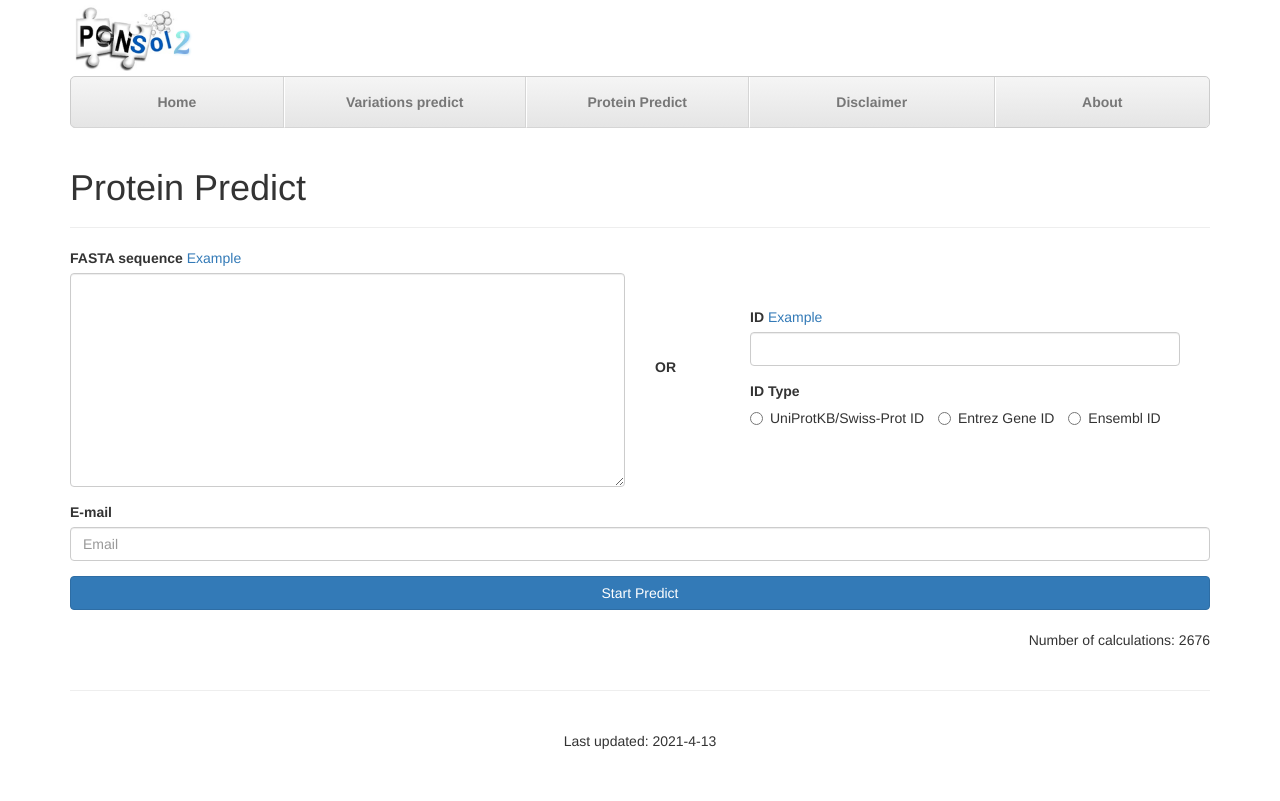
After one commit to XDcat/PonSol2_Web, a Django app: page /input/protein/ in a window 1280 px wide. The commit adds this page. Run offline with Django 3.2, Linux system fonts and the light colour scheme; data comes from the database, SQL or seed files in the repository; both versions use the stored data as it was after the commit; parts of the project's set-up code (start-up, migrations or seed data) failed here and were passed over; some libraries are stand-ins or nearby versions.

Commit message:
在开完组会后，对页面的布局进行了调整，也添加了文件的例子。

```diff
--- a/ponsol2/get_seq.py
+++ b/ponsol2/get_seq.py
@@ -14,6 +14,7 @@ a_list = ('A', 'C', 'D', 'E', 'F', 'G', 'H', 'I', 'K', 'L', 'M', 'N', 'P', 'Q',
 
 
 def get_seq_by_id(ids, type):
+    log.debug("id=%s, type=%s", ids, type)
     log.debug(f"ids={ids}, type={type}")
     if type == "gi":
         return get_seq_from_gi(ids)
--- a/ponsol2web/models.py
+++ b/ponsol2web/models.py
@@ -7,7 +7,8 @@ from collections import defaultdict
 class Task(models.Model):
     INPUT_TYPE = (
         ("id", "ID"),
-        ("seq", "Sequence")
+        ("seq", "Sequence"),
+        ("protein", "Protein")
     )
     ip = models.GenericIPAddressField()
     mail = models.EmailField(null=True)
--- /dev/null
+++ b/ponsol2web/static/ponsol2web/file/example-Amino acid substitution(s).txt
@@ -0,0 +1,6 @@
+>AAK83653.1 11-beta hydroxysteroid dehydrogenase type 1 [Homo sapiens]
+M1A
+F3K
+>sp|Q8NH21|OR4F5_HUMAN Olfactory receptor 4F5 OS=Homo sapiens OX=9606 GN=OR4F5 PE=3 SV=1
+V2E
+T3F
--- /dev/null
+++ b/ponsol2web/static/ponsol2web/file/example-ID(s) and amino acid substitution(s).txt
@@ -0,0 +1,5 @@
+>Q5VT03
+M1A
+F2Q
+>Q8NH21
+V2A
--- a/ponsol2web/templates/ponsol2web/base_generic.html
+++ b/ponsol2web/templates/ponsol2web/base_generic.html
@@ -36,8 +36,8 @@
             {#            </div>#}
             <ul class="nav nav-justified">
                 <li><a href="{% url "ponsol2:index" %}">Home</a></li>
-                <li><a href="{% url "ponsol2:input" %}">Predict</a></li>
-                <li><a href="{% url "ponsol2:task-list" %}">Result</a></li>
+                <li><a href="{% url "ponsol2:input" %}">Variations predict</a></li>
+                <li><a href="{% url "ponsol2:protein-predict" %}">Protein Predict</a></li>
                 <li><a href="{% url "ponsol2:disclaimer" %}">Disclaimer</a></li>
                 <li><a href="{% url "ponsol2:about" %}">About</a></li>
             </ul>
--- /dev/null
+++ b/ponsol2web/templates/ponsol2web/input_protein.html
@@ -0,0 +1,83 @@
+{% extends "ponsol2web/base_generic.html" %}
+{% block title %} Predict {% endblock %}
+{% block content %}
+    <div class="page-header">
+        <h1>Protein Predict</h1>
+    </div>
+    <div class="form row">
+        {% if error_msg %}
+            <div class="col-lg-12">
+                <div class="alert alert-warning" role="alert">{{ error_msg }}</div>
+            </div>
+        {% endif %}
+        <form id="ponsol_form" enctype="multipart/form-data" action="{% url "ponsol2:predict-protein" %}" method="post">
+            {% csrf_token %}
+            <div class="form-group col-md-12">
+                <div class="fix-vertical-center ">
+                    <div style="padding-left: 0px" class="col-md-6">
+                        <label for="seq">FASTA sequence</label>
+                        <a id="example_input" href="javascript:set_example_seq()">Example</a>
+                        <textarea class="form-control" rows="10" name="seq" id="seq"></textarea>
+                    </div>
+                    <div class="col-md-1">
+                        <strong>
+                            OR
+                        </strong>
+                    </div>
+                    <div class="col-md-5" style="margin-top: auto; margin-bottom: auto;">
+                        <div class="form-group">
+                            <label for="input_id">ID</label>
+                            <a id="example_input" href="javascript:set_example_id()">Example</a>
+                            <div class="fix-vertical-center">
+                                <div style="padding-left: 0px" class="col-md-12">
+                                    <input type="text" class="form-control" rows="10" name="input_id" id="input_id"></input>
+                                </div>
+                            </div>
+                        </div>
+                        <div>
+                            <div class="">
+                                <label> ID Type </label>
+                            </div>
+                            <div class="text-capitalize">
+                                <label class="radio-inline">
+                                    <input type="radio" name="type" id="inlineRadio3" value="uniprot id">UniProtKB/Swiss-Prot
+                                    ID</label>
+                                <label class="radio-inline">
+                                    <input type="radio" name="type" id="inlineRadio1" value="gi">Entrez gene ID
+                                </label>
+                                <label class="radio-inline">
+                                    <input type="radio" name="type" id="inlineRadio2" value="ensembl id">Ensembl ID
+                                </label>
+                            </div>
+                        </div>
+                    </div>
+                </div>
+            </div>
+            <div class="form-group col-md-12">
+                <div class="" style="padding-left: 0px">
+                    <label class="right-align" for="mail">E-mail</label>
+                    <input type="email" name="mail" class="form-control" id="mail" placeholder="Email" required>
+                </div>
+            </div>
+            <div class="col-md-12">
+                <input class="btn btn-primary text-capitalize btn-block" type="submit" value="start predict">
+            </div>
+            {% if record_count %}
+                <div class="text-right col-md-12" style="margin-top: 20px">Number of
+                    calculations: {{ record_count }}</div>
+            {% endif %}
+        </form>
+    </div>
+    <script type="text/javascript">
+        function set_example_seq() {
+            var seq_input = document.getElementById("seq")
+            seq_input.value = ">Example Protein\nSTSYNMDRFINK"
+        }
+        function set_example_id() {
+            var seq_input = document.getElementById("input_id")
+            seq_input.value = ">Q5VT03"
+            var seq_kind = document.getElementById("inlineRadio3")
+            seq_kind.checked = true;
+        }
+    </script>
+{% endblock %}
--- a/ponsol2web/urls.py
+++ b/ponsol2web/urls.py
@@ -6,7 +6,7 @@ __project__ = PonSol2_Web
 Fix the Problem, Not the Blame.
 '''
 
-from django.urls import path,include
+from django.urls import path, include
 from django.views.generic import TemplateView
 
 from . import views
@@ -18,8 +18,10 @@ urlpatterns = [
     path("input/index/", TemplateView.as_view(template_name="ponsol2web/predict_index.html"), name="input"),  # 输入数据
     path("input/sequence/", views.input_seq, name="seq-predict"),  # 通过序列预测
     path("input/id/", views.input_protein_id, name="seq-id"),  # 通过id预测
+    path("input/protein/", views.input_protein, name="protein-predict"),  # 通过id预测
     path("predict/seq/", views.predict_seq, name="predict-seq"),  # 预测
     path("predict/ids/", views.predict_ids, name="predict-ids"),
+    path("predict/protein/", views.predict_protein, name="predict-protein"),
 
     # result
     path("task/", views.task_list, name="task-list"),
@@ -32,9 +34,16 @@ urlpatterns = [
     path("disclaimer/", TemplateView.as_view(template_name="ponsol2web/disclaimer.html"), name="disclaimer"),
 
     path("task/running/", views.get_running_tasks, name="task-running"),
+    path("task/email/", views.get_running_mail, name="mail-running"),
     # download
     path("download/ponsol2_dataset", views.download_dataset_ponsol2, name="download-dataset-ponsol2"),
     path("download/ponsol_dataset", views.download_dataset_ponsol, name="download-dataset-ponsol"),
+    path("download/example/input_fasta_seq", views.download_example_input_fasta_seq,
+         name="download-example-input-fasta-seq"),
+    path("download/example/input_fasta_aa", views.download_example_input_aas,
+         name="download-example-input-fasta-aa"),
+    path("download/example/input_fasta_id", views.download_example_input_aa_and_id,
+         name="download-example-input-fasta-id"),
 
     # account
     path("accounts/", include("django.contrib.auth.urls")),
--- a/ponsol2web/views.py
+++ b/ponsol2web/views.py
@@ -12,12 +12,13 @@ from django.urls import reverse
 from ponsol2 import get_seq
 from ponsol2 import model as PonsolClassifier
 from . import mail_utils
-from .ThreadPool import global_thread_pool
+from .ThreadPool import global_thread_pool, global_mail_thread_pool
 from .models import Record, Task
 
 log = logging.getLogger("ponsol2_web.views")
 MAX_FILE_SIZE = 20 * 1024 * 8  # 20MB
 MAX_PAGE_NUM = 6
+A_LIST = ('A', 'C', 'D', 'E', 'F', 'G', 'H', 'I', 'K', 'L', 'M', 'N', 'P', 'Q', 'R', 'S', 'T', 'V', 'W', 'Y')
 
 
 def get_ip(request):
@@ -44,6 +45,11 @@ def input_seq(request):
 def input_protein_id(request):
     record_count = Record.objects.count()
     return render(request, "ponsol2web/input_protein_id.html", {"record_count": record_count})
+
+
+def input_protein(request):
+    record_count = Record.objects.count()
+    return render(request, "ponsol2web/input_protein.html", {"record_count": record_count})
 
 
 def predict_seq(request):
@@ -176,6 +182,63 @@ def predict_ids(request):
         return render(request, "ponsol2web/input_protein_id.html", {"error_msg": error_msg})
 
 
+def predict_protein(request):
+    log.debug("predict: input protein")
+    task = None
+    error_msg = None
+    try:
+        # get input
+        log.debug("get input")
+        log.debug("request.POST = \n%s", request.POST)
+        ip = get_ip(request)
+        mail = request.POST.get("mail", None)
+        input_sequence = request.POST.get("seq", None)
+        input_id = request.POST.get("input_id", None)
+        input_id_type = request.POST.get("type", None)
+        # create task
+        task = Task.objects.create(ip=ip, mail=mail, status="running", input_type="id")
+        task.save()
+        log.debug("creat task, id = %s", task.id)
+        # check seq and aa
+        log.debug("check seq and aa")
+        try:
+            pname, pseq, pid = check_protein_input(input_sequence, input_id, input_id_type)
+        except Exception as e:
+            error_msg = "No valid input."
+            raise RuntimeError(error_msg)
+        paa = []
+        for i in range(1, len(pseq) + 1):
+            a1 = pseq[i - 1]
+            for a2 in A_LIST:
+                if a2 != a1:
+                    one_aa = "{}{}{}".format(a1, i, a2)
+                    paa.append(one_aa.upper())
+        seqs = [pseq]
+        names = [pname]
+        aas = [paa]
+        ids = [pid]
+        log.debug(
+            "names, seqs, aas\nnames %s %s\nseqs %s %s\naas %s %s",
+            len(names), names, len(seqs), seqs, len(aas), aas
+        )
+        input_type = "protein"
+        log.debug("start predicting using thread pool: %s", global_thread_pool)
+        global_thread_pool.add_task(task.id, predict, task.id, names, seqs, aas, input_type.lower(), ids)
+        return HttpResponseRedirect(reverse("ponsol2:task-detail", args=(task.id,)))
+    except Exception as e:
+        if not error_msg:
+            error_msg = "There are some errors with input. Please have a check."
+        log.warning(error_msg)
+        log.info(traceback.format_exc())
+        log.info(e)
+        if task:
+            task.status = "error"
+            task.finish_time = datetime.now().strftime('%Y-%m-%d %H:%M:%S')
+            task.error_msg = error_msg
+            task.save()
+        return render(request, "ponsol2web/input_protein.html", {"error_msg": error_msg})
+
+
 def get_detail(request, record_id):
     record = get_object_or_404(Record, pk=record_id)
     return render(request, "ponsol2web/detail.html", {"record": record})
@@ -183,15 +246,6 @@ def get_detail(request, record_id):
 
 def get_about(request):
     return render(request, "ponsol2web/about.html", None)
-
-
-def get_running_tasks(request):
-    l = global_thread_pool.check_future()
-    if l:
-        l = str(l)
-    else:
-        l = "There is no running task."
-    return HttpResponse(l)
 
 
 # --- utils ---
@@ -246,13 +300,16 @@ def predict(task_id, name, seq, aa, kind="seq", ids=None):
         n = name[i]
         s = seq[i]
         identify = ids[i] if ids else None
+        log.debug("create records")
         for a in aa[i]:
             record = task.record_set.create(name=n, seq=s, aa=a, seq_id=identify, seq_id_type=kind)
             record.save()
+    log.debug("start predict")
     for record in task.record_set.all():
         # predict
         s = record.seq
         a = record.aa
+        log.debug("start %s", a)
         try:
             pred = classifier.predict(s, a)[0]
             record.solubility = pred
@@ -324,6 +381,24 @@ def check_ids_input(ids, kind):
     return name_res, seq_res, aa_res, id_res
 
 
+def check_protein_input(seq, seq_id, seq_id_type):
+    log.debug("seq=%s, seq_id=%s, seq_id_type=%s", seq, seq_id, seq_id_type)
+    res_name = res_seq = res_id = None
+    if seq:
+        seq = seq.upper()
+        seqs = re.findall(">[^>]*", seq)
+        if len(seqs) > 0:
+            rows = seqs[0].split("\n")
+            res_name = rows[0].strip()
+            res_seq = "".join([i.strip() for i in rows[1:]])
+    elif seq_id and seq_id_type:
+        res_id = re.sub("\s", "", seq_id)
+        res_name, res_seq = get_seq.get_seq_by_id(res_id, seq_id_type)
+    else:
+        raise RuntimeError("No valid input.")
+    return res_name, res_seq, res_id
+
+
 def task_list(request):
     """return the list of task by ip"""
     ip = get_ip(request)
@@ -384,6 +459,45 @@ def download_dataset_ponsol(request):
     return response
 
 
+def download_example_input_fasta_seq(request):
+    path = os.path.join(os.path.dirname(__file__), "./static/ponsol2web/file/example-FASTA sequence(s).txt")
+    file = open(path, 'rb')
+    response = FileResponse(file, content_type="application/x-download")
+    return response
+
+
+def download_example_input_aas(request):
+    path = os.path.join(os.path.dirname(__file__), "./static/ponsol2web/file/example-Amino acid substitution(s).txt")
+    file = open(path, 'rb')
+    response = FileResponse(file, content_type="application/x-download")
+    return response
+
+
+def download_example_input_aa_and_id(request):
+    path = os.path.join(os.path.dirname(__file__), "./static/ponsol2web/file/example-ID(s) and amino acid substitution(s).txt")
+    file = open(path, 'rb')
+    response = FileResponse(file, content_type="application/x-download")
+    return response
+
+
 def protein_detail(request, record_id):
     record = Record.objects.get(id=record_id)
     return render(request, "ponsol2web/protein_detail.html", {"record": record})
+
+
+def get_running_tasks(request):
+    l = global_thread_pool.check_future()
+    if l:
+        l = str(l)
+    else:
+        l = "There is no running task."
+    return HttpResponse(l)
+
+
+def get_running_mail(request):
+    l = global_mail_thread_pool.check_future()
+    if l:
+        l = str(l)
+    else:
+        l = "There is no running task."
+    return HttpResponse(l)
--- a/uwsgi.ini
+++ b/uwsgi.ini
@@ -7,4 +7,4 @@ vacuum=True
 master=True
 pidfile=/tmp/project-master.pid
 processes = 4
-threads = 10
+threads = 20
```
Also changed, not shown: ponsol2web/mail_utils.py (+5 -3 lines), ponsol2web/static/ponsol2web/file/example-FASTA sequence(s).txt (added, +5 -0 lines), ponsol2web/templates/ponsol2web/about.html (+24 -21 lines), ponsol2web/templates/ponsol2web/index.html (+6 -6 lines), ponsol2web/templates/ponsol2web/input_protein_id.html (+5 -2 lines), ponsol2web/templates/ponsol2web/input_seq_aa.html (+10 -2 lines), ponsol2web/templates/ponsol2web/task_detail.html (+16 -8 lines), db.sqlite3.
